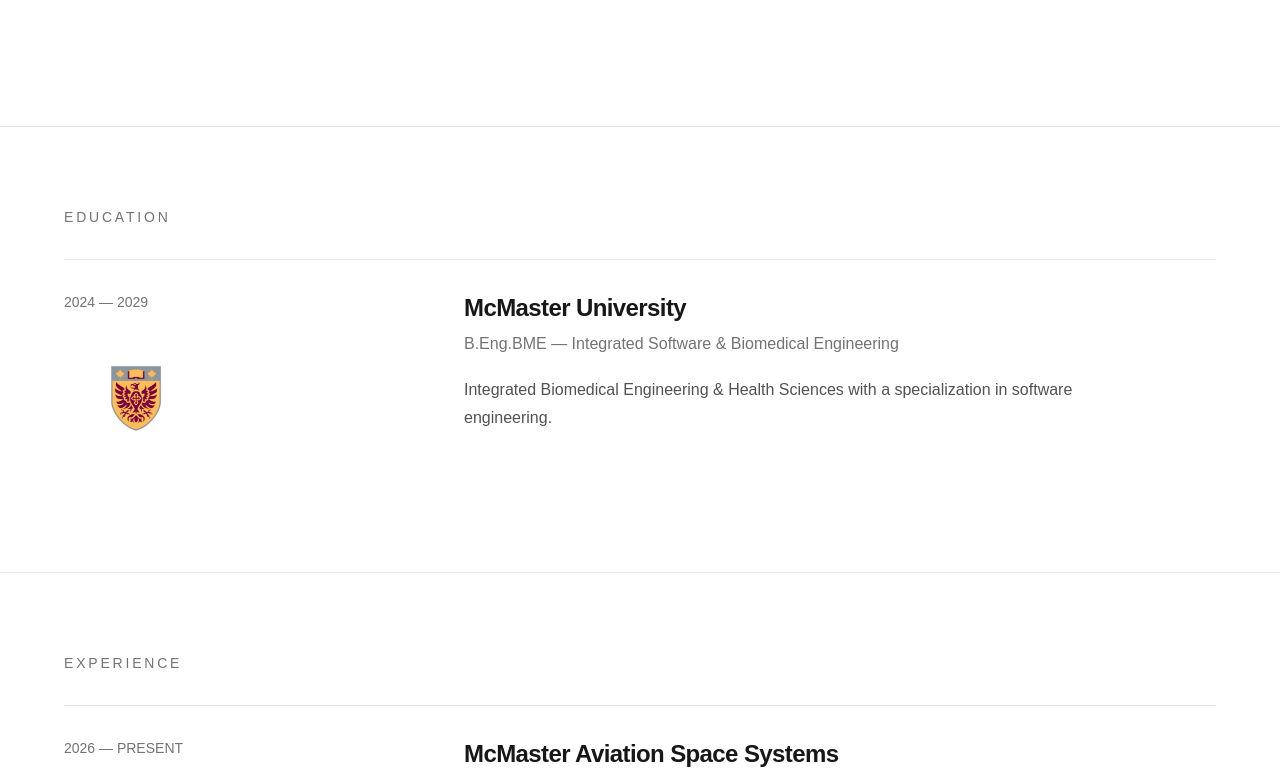
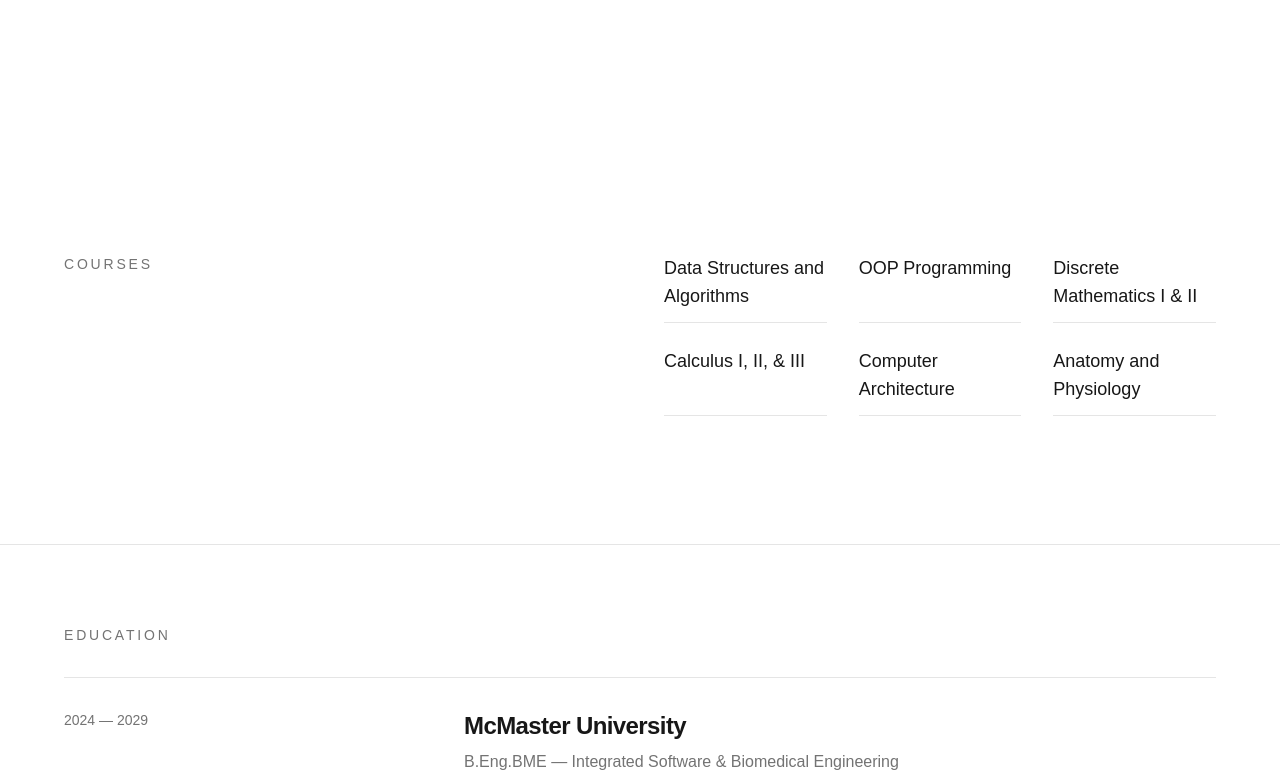
Before and after one commit to Mars-shah/Portfolio, a Next.js app: page / in a window 1280 px wide. Shown: the part 2181-2962 px from the top of the page. Built offline with nearby package versions, Linux system fonts and the light colour scheme.

Commit message:
Adding course section

```diff
--- a/app/page.tsx
+++ b/app/page.tsx
@@ -7,6 +7,7 @@
 import Footer from "@/components/footer";
 import Experience from "@/components/experience";
 import Education from "@/components/Education";
+import Courses from "@/components/courses";
 
 export default function Home() {
   return (
@@ -16,6 +17,7 @@
       <FeaturedProject />
       <About />
       <Skills />
+      <Courses />
       <Education />
       <Experience />
       <Contact />
--- /dev/null
+++ b/components/courses.tsx
@@ -0,0 +1,36 @@
+const courses = [
+  "Data Structures and Algorithms",
+  "OOP Programming",
+  "Discrete Mathematics I & II",
+  "Calculus I, II, & III",
+  "Computer Architecture",
+  "Anatomy and Physiology",
+
+];
+
+export default function Courses() {
+  return (
+    <section className="bg-white px-8 py-24 text-neutral-900 dark:bg-neutral-950 dark:text-white md:py-32">
+      <div className="fade-up delay-4 mx-auto max-w-6xl">
+        <div className="grid gap-12 md:grid-cols-2">
+          <div>
+            <p className="text-sm uppercase tracking-[0.2em] text-neutral-500">
+              Courses
+            </p>
+          </div>
+
+          <div className="grid grid-cols-2 gap-x-8 gap-y-6 sm:grid-cols-3">
+            {courses.map((course) => (
+              <p
+                key={course}
+                className="border-b border-neutral-200 pb-3 text-lg dark:border-neutral-800"
+              >
+                {course}
+              </p>
+            ))}
+          </div>
+        </div>
+      </div>
+    </section>
+  );
+}
```
